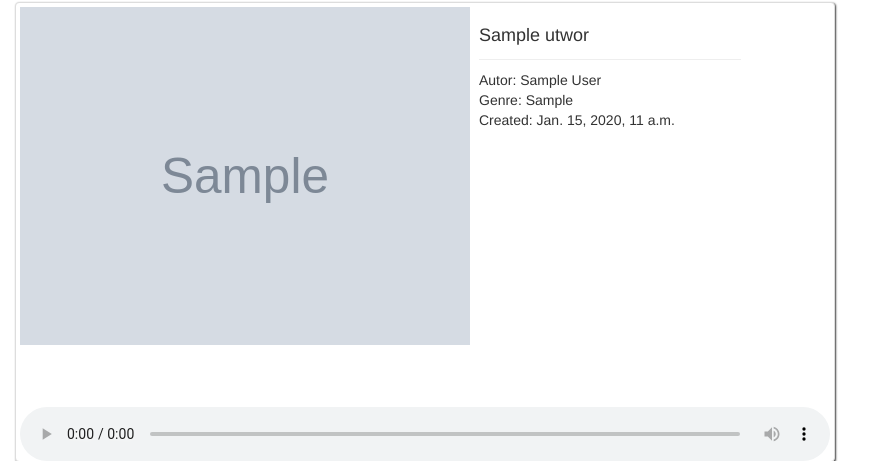
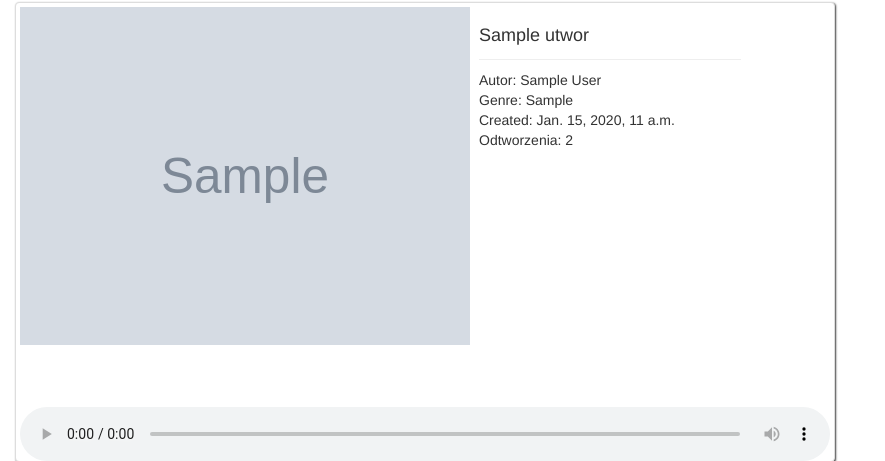
Before and after one commit to Jarema27/EpsilonStream, a Django app: page /utwor/1/ in a window 1280 px wide. Shown: the part 190-651 px from the top of the page, without its empty margins (0-885 px from the left). Run offline with Django 3.2, Linux system fonts and the light colour scheme; tables that the repository leaves empty hold one stand-in row (values such as "Sample post"); grey boxes marked "Sample" are stand-in pictures; some libraries are stand-ins or nearby versions.

Commit message:
Ilosc odtworzen

```diff
--- a/Comment/templates/Comment/utwor.html
+++ b/Comment/templates/Comment/utwor.html
@@ -21,7 +21,8 @@
               </div>
               <p name='autor'>Autor: {{ utwor.author }}<br />
               Genre: {{ utwor.gatunek }}<br />
-              Created: {{ utwor.created_date }}</p>
+              Created: {{ utwor.created_date }}
+              Odtworzenia: {{ utwor.IloscWyswietlen }}</p>
             </div>
           </div>
           <div style="clear:both;"></div>
--- a/Comment/views.py
+++ b/Comment/views.py
@@ -35,6 +35,9 @@ def utwor(request):
 
 def utwor(request, pk):
     song = get_object_or_404(Utwor, pk=pk)
+    song.IloscWyswietlen += 1
+    song.save()
+
     songs = Utwor.objects.filter(Q(gatunek=song.gatunek) | Q(author__contains=song.author)).exclude(pk=song.pk)
     return render(request, 'Comment/utwor.html', {'utwor':song, 'utwory':songs})
 
```
